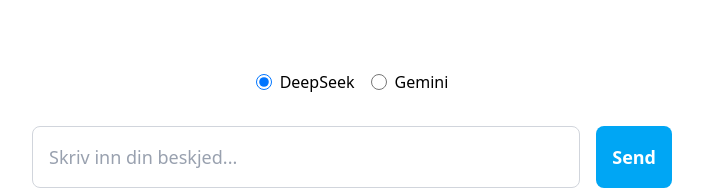
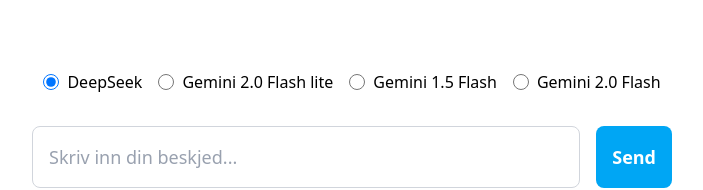
Before and after one commit to ZzyzxIsAlreadyTaken/deepEUCfrontend, a React (Vite) app: page / in a window 1280 px wide. Shown: the part 596-786 px from the top of the page, without its empty margins (288-991 px from the left). Built offline with nearby package versions, Linux system fonts and the light colour scheme; no server answers.

Commit message:
Added more models

```diff
--- a/src/components/ModelSelector.tsx
+++ b/src/components/ModelSelector.tsx
@@ -16,7 +16,12 @@ const ModelSelector = ({
 }: ModelSelectorProps) => {
   const models: Model[] = [
     { id: "deepseek", name: "DeepSeek" },
-    { id: "gemini", name: "Gemini" },
+    {
+      id: "gemini-2.0-flash-lite-preview-02-05",
+      name: "Gemini 2.0 Flash lite",
+    },
+    { id: "gemini-1.5-flash", name: "Gemini 1.5 Flash" },
+    { id: "gemini-2.0-flash", name: "Gemini 2.0 Flash" },
   ];
 
   return (
--- a/src/services/api.ts
+++ b/src/services/api.ts
@@ -1,4 +1,8 @@
-export type ModelType = "deepseek" | "gemini";
+export type ModelType =
+  | "deepseek"
+  | "gemini-2.0-flash-lite-preview-02-05"
+  | "gemini-1.5-flash"
+  | "gemini-2.0-flash";
 
 const API_BASE_URL = import.meta.env.VITE_API_BASE_URL || "";
 
```
